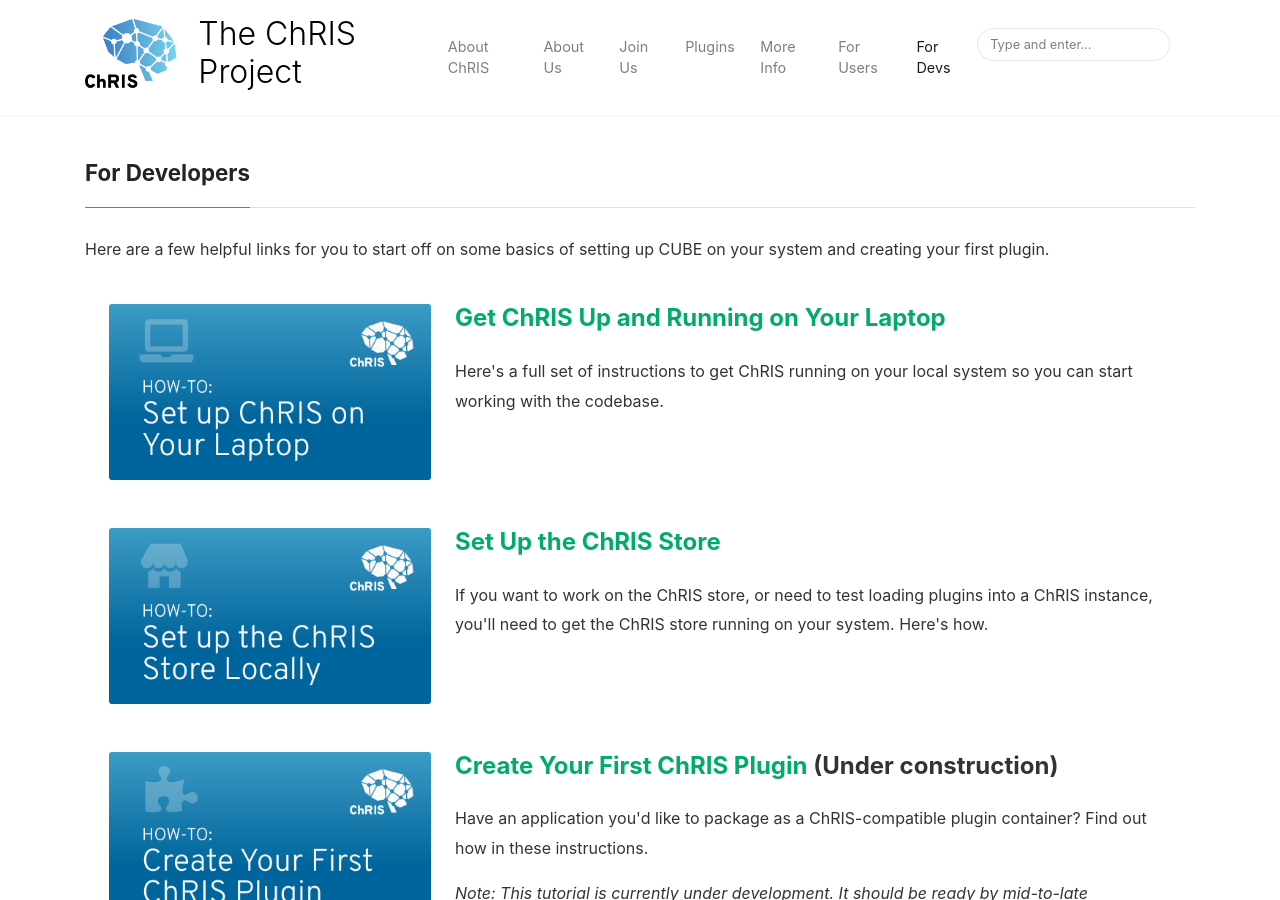
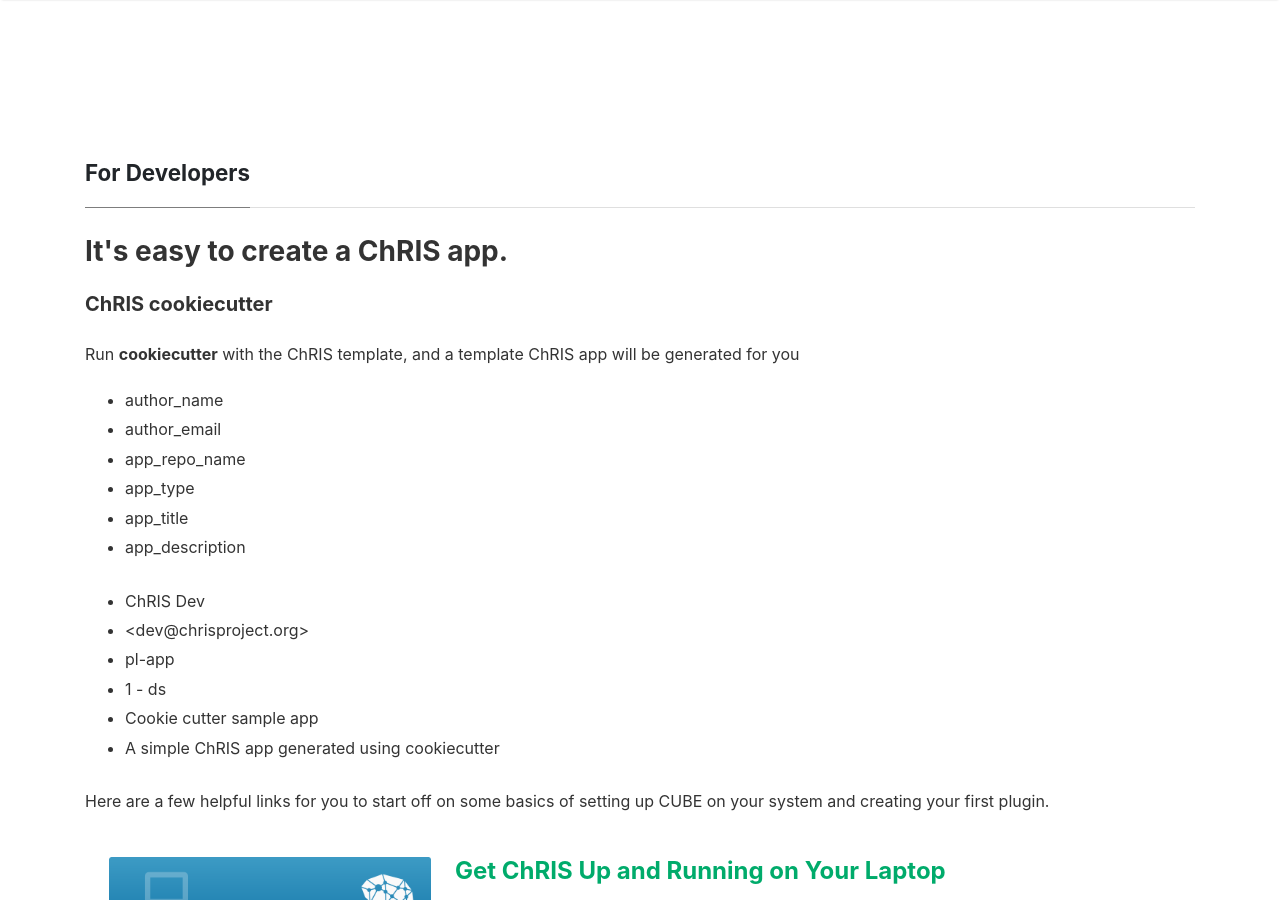
Before and after one commit to FNNDSC/website-old, a Jekyll site: the page built from _pages/for-devs.md, in a window 1280 px wide and 900 px high. Built offline with Jekyll 4.4.1, drawn with Linux system fonts in a browser that asks for light colours; nearby versions of some CDN libraries; some web fonts are replaced; a style sheet for code colours, icons or effects is not loaded.

Commit message:
feat: created the section banner
For issue #42

```diff
--- a/_pages/for-devs.md
+++ b/_pages/for-devs.md
@@ -3,6 +3,44 @@
 title: For Developers
 permalink: /for-devs
 ---
+
+<div id="banner">
+  <h3>It's easy to create a ChRIS app.</h3>
+
+  <div class="banner-content">
+    <div>
+      <!-- <img src="/assets/images/icons/optimized-for-dev-monitor.svg" alt="Setup icon" /> -->
+      <h5>ChRIS cookiecutter</h5>
+      <p>Run <b>cookiecutter</b> with the ChRIS template, and a template ChRIS app will be generated for you</p>
+    </div>
+    <div class="info-div">
+      <ul class="labels">
+        <li>author_name</li>
+        <li>author_email</li>
+        <li>app_repo_name</li>
+        <li>app_type</li>
+        <li>app_title</li>
+        <li>app_description</li>
+      </ul>
+      <ul class="dummy-info">
+        <li>ChRIS Dev</li>
+        <li>&lt;dev@chrisproject.org&gt;</li>
+        <li>pl-app</li>
+        <li>1 - ds</li>
+        <li>Cookie cutter sample app</li>
+        <li>A simple ChRIS app generated using cookiecutter</li>
+      </ul>
+    </div>
+  </div>
+  <div class="editor">
+    <div class="top-arrow"></div>
+    <aside class="nav">
+    </aside>
+    <main class="main-editor"></main>
+  </div>
+</div>
+
+<!-- prettier-ignore-start -->
 
 Here are a few helpful links for you to start off on some basics of setting up CUBE on your system and creating your first plugin.
 
@@ -58,8 +96,7 @@
     </div>
 </div>
 
-
 </section>
 
-
 </div>
+<!-- prettier-ignore-end -->
```
